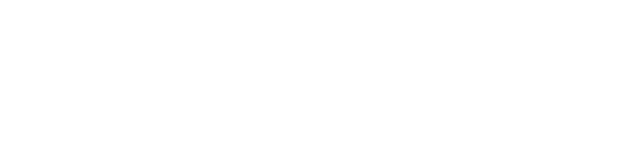
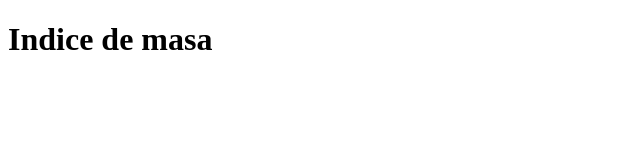
Before and after one commit to AcademiaGeek1/imc_c7, a plain HTML site: page index.html in a window 1280 px wide. Shown: the whole page, without its empty margins (0-640 px from the left). Drawn offline with Linux system fonts and the light colour scheme.

Commit message:
Update index.html

```diff
--- a/index.html
+++ b/index.html
@@ -7,6 +7,6 @@
     <title>Indice de masa corporal</title>
 </head>
 <body>
-
+    <h1>Indice de masa</h1>
 </body>
 </html>
```
